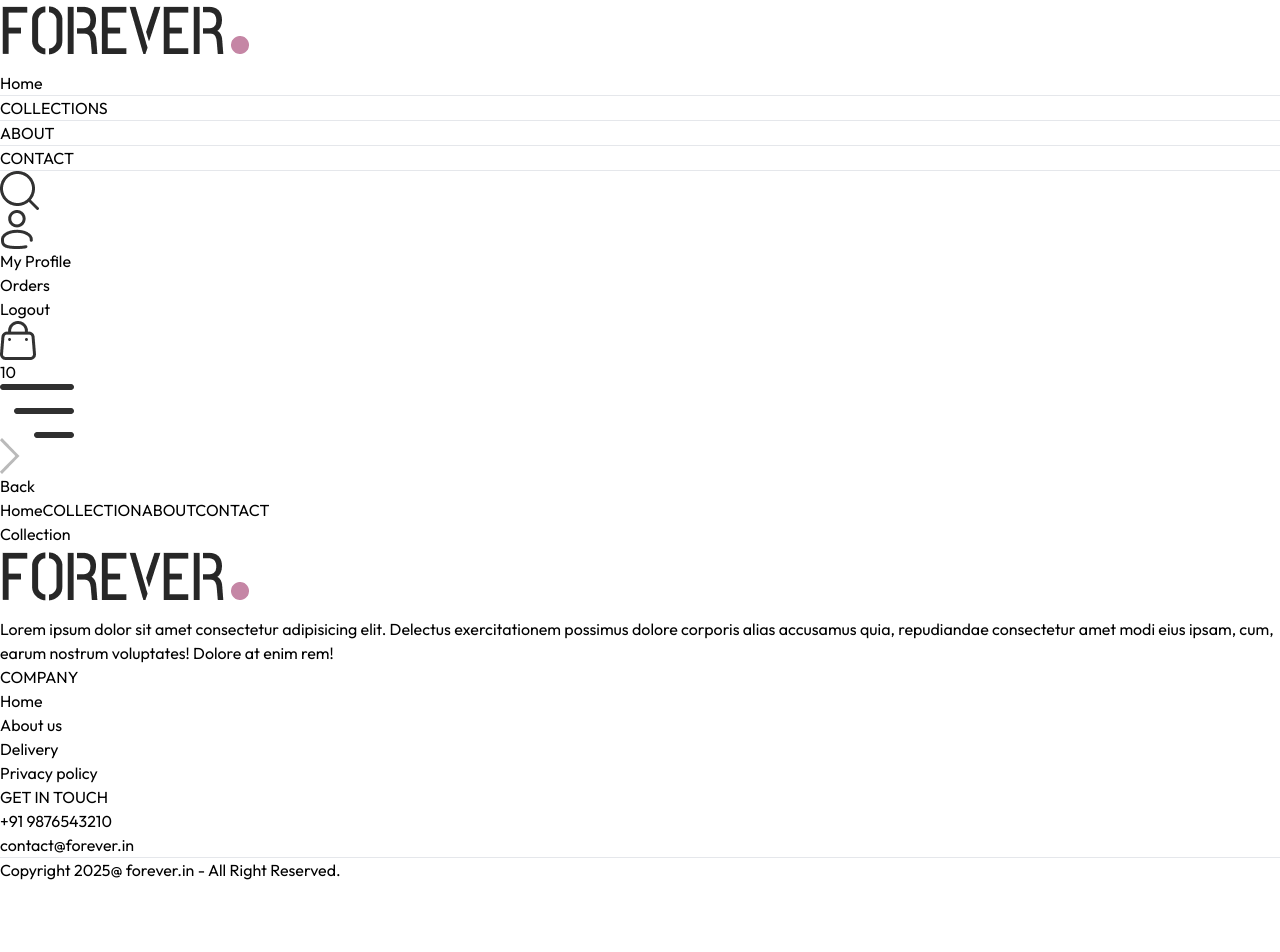
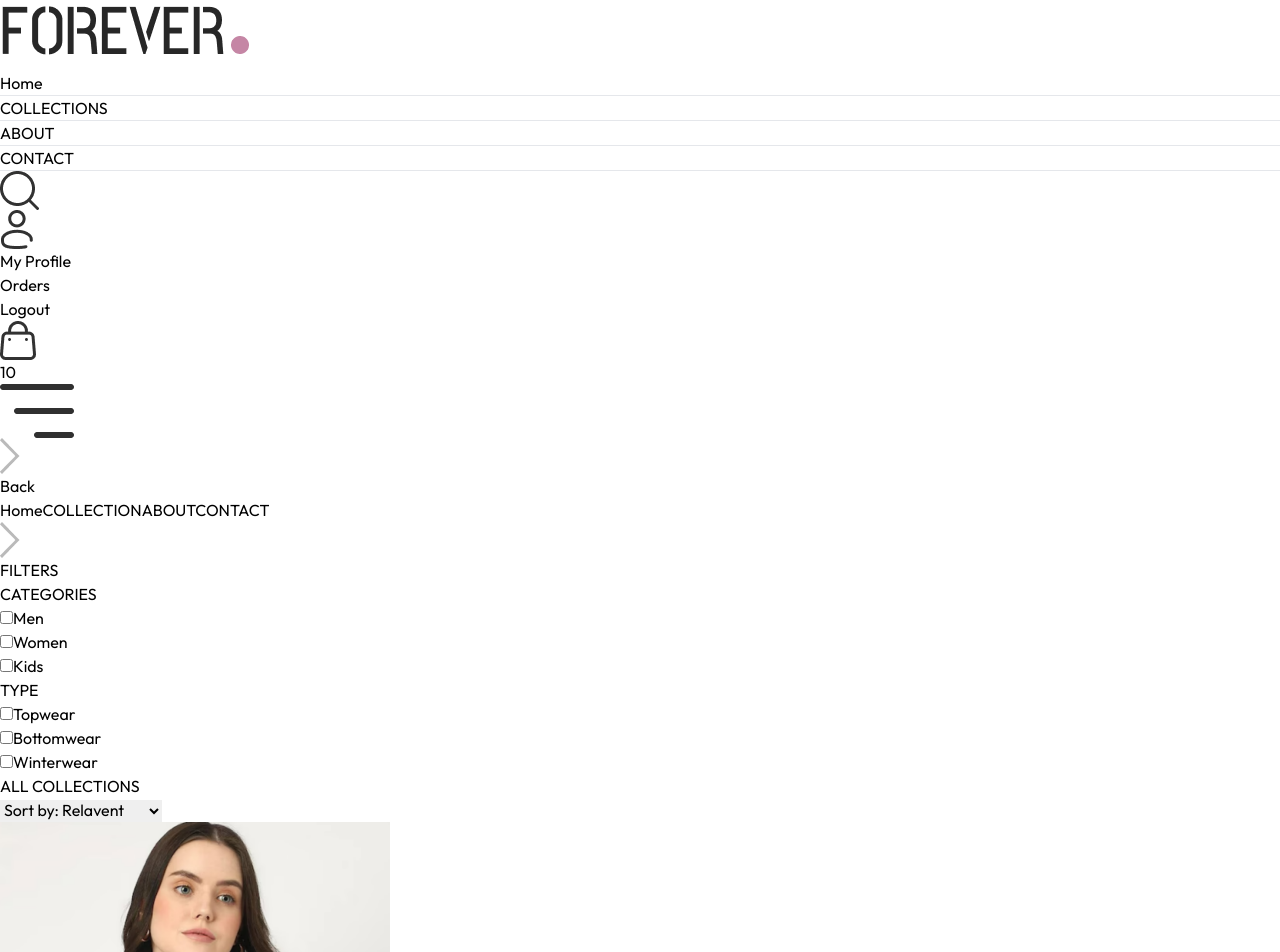
Before and after one commit to iamsahal77/forever-ecommerce, a React (Vite) app in the folder frontend/: page /collection in a window 1280 px wide. Shown: the top 952 px of the page. Before the commit the page ends 882 px from the top, so only its background shows below. Built offline with nearby package versions, Linux system fonts and the light colour scheme.

Commit message:
feat(layout): complete collections page layout

```diff
--- a/frontend/src/components/Footer.jsx
+++ b/frontend/src/components/Footer.jsx
@@ -31,10 +31,10 @@ const Footer = () => {
           </ul>
         </div>
       </div>
-      <div>
+      {/* <div>
         <hr />
         <p className="py-5 text-sm text-center">Copyright 2025@ forever.in - All Right Reserved.</p>
-      </div>
+      </div> */}
     </div>
   );
 };
--- a/frontend/src/pages/Collection.jsx
+++ b/frontend/src/pages/Collection.jsx
@@ -1,9 +1,145 @@
-import React from 'react'
+import React, { useContext, useEffect, useState } from "react";
+import { ShopContext } from "../context/ShopContext";
+import { assets } from "../assets/assets";
+import Title from "../components/Title";
+import ProductItem from "../components/ProductItem";
 
 const Collection = () => {
+  const { products } = useContext(ShopContext);
+  const [showFilter, setShowFilter] = useState(false);
+  const [filterProducts,setFilterProducts] = useState([]);
+  const [category,setCategory] = useState([]);
+  const [subCategory,setSubcategory] = useState([]);
+  const [sortType,setSortType] = useState('relevent')
+
+  const toggleCategory = (e) => {
+    if(category.includes(e.target.value)){
+      setCategory(prev=>prev.filter(item => item !== e.target.value))
+    }
+    else{
+      setCategory(prev => [...prev,e.target.value])
+    }
+  }
+
+  const toggleSubCategory = (e) => {
+    if(subCategory.includes(e.target.value)){
+      setSubcategory(prev=>prev.filter(item => item !== e.target.value))
+    }
+    else{
+      setSubcategory(prev => [...prev,e.target.value])
+    }
+  }
+
+  const applyFilter = () =>{
+
+    let productsCopy = products.slice();
+
+    if(category.length > 0){
+      productsCopy = productsCopy.filter(item => category.includes(item.category))
+    }
+    if(subCategory.length > 0){
+      productsCopy = productsCopy.filter(item => subCategory.includes(item.subCategory))
+    }
+
+
+    setFilterProducts(productsCopy)
+  }
+
+  const sortProduct = () => {
+    let fpCopy = filterProducts.slice();
+
+    switch(sortType){
+      case 'low-high':
+        setFilterProducts(fpCopy.sort((a,b)=>(a.price - b.price)));
+        break;
+      case 'high-low':
+        setFilterProducts(fpCopy.sort((a,b)=>(b.price - a.price)));
+        break;
+
+        default:
+          applyFilter();
+          break;
+
+    }
+  }
+
+  useEffect(()=>{
+    applyFilter()
+  },[category,subCategory])
+
+
+  useEffect(()=>{
+    sortProduct();
+  },[sortType])
+
+
   return (
-    <div>Collection</div>
-  )
-}
+    <div className="flex flex-col sm:flex-row gap-1 sm:gap-10 pt-10 border-t ">
+      {/* filter options */}
+      <div className="min-w-60">
+        <p onClick={()=>setShowFilter(!showFilter)} className="my-2  text-xl flex items-center cursor-pointer gap-2">
+          <img src={assets.dropdown_icon} alt="" className={`h-3 sm:hidden ${showFilter ? 'rotate-90' : ''}`}/>
+          FILTERS
+        </p>
+        {/* Category filter */}
+        <div
+          className={`border border-gray-300 pl-5 py-3 my-5 ${showFilter ? "" : "hidden"} sm:block`}
+        >
+          <p className="mb-3 text-sm font-medium">CATEGORIES</p>
+          <div className="flex flex-col gap-2 text-sm font-light text-gray-700">
+            <p className="flex gap-2">
+              <input type="checkbox" value={"Men"} className="w-3" onChange={toggleCategory}/>Men
+            </p>
+            <p className="flex gap-2">
+              <input type="checkbox" value={"Women"} className="w-3" onChange={toggleCategory}/>Women
+            </p>
+            <p className="flex gap-2">
+              <input type="checkbox" value={"Kids"} className="w-3" onChange={toggleCategory}/>Kids
+            </p>
+          </div>
+        </div>
+        {/* Subcategory Filter*/}
+        <div
+          className={`border border-gray-300 pl-5 py-3 my-5 ${showFilter ? "" : "hidden"} sm:block`}
+        >
+          <p className="mb-3 text-sm font-medium">TYPE</p>
+          <div className="flex flex-col gap-2 text-sm font-light text-gray-700">
+            <p className="flex gap-2">
+              <input type="checkbox" value={"Topwear"} className="w-3" onChange={toggleSubCategory}/>Topwear
+            </p>
+            <p className="flex gap-2">
+              <input type="checkbox" value={"Bottomwear"} className="w-3" onChange={toggleSubCategory}/>Bottomwear
+            </p>
+            <p className="flex gap-2">
+              <input type="checkbox" value={"Winterwear"} className="w-3" onChange={toggleSubCategory}/>Winterwear
+            </p>
+          </div>
+        </div>
 
-export default Collection
+      </div>
+        {/* Right Side */}
+        <div className="flex-1">
+          <div className="flex justify-between text-base sm:text-2xl mb-4">
+            <Title text1={'ALL'} text2={'COLLECTIONS'}/>
+            {/* Product Sort */}
+            <select onChange={(e)=>setSortType(e.target.value)} className="border-2 border-gray-300 text-sm px-2" id="">
+              <option value="relavent">Sort by: Relavent</option>
+              <option value="low-high">Sort by: Low to High</option>
+              <option value="high-low">Sort by: High to Low</option>
+            </select>
+          </div>
+          {/* Map products */}
+          <div className="grid grid-cols-2 md:grid-cols-3 lg:grid-cols-4 gap-4 gap-y-6">
+            {
+              filterProducts.map((item,index)=>(
+                <ProductItem key={index} name={item.name} id={item._id} price={item.price} image={item.image}/>
+              ))
+            }
+          </div>
+
+        </div>
+    </div>
+  );
+};
+
+export default Collection;
```
